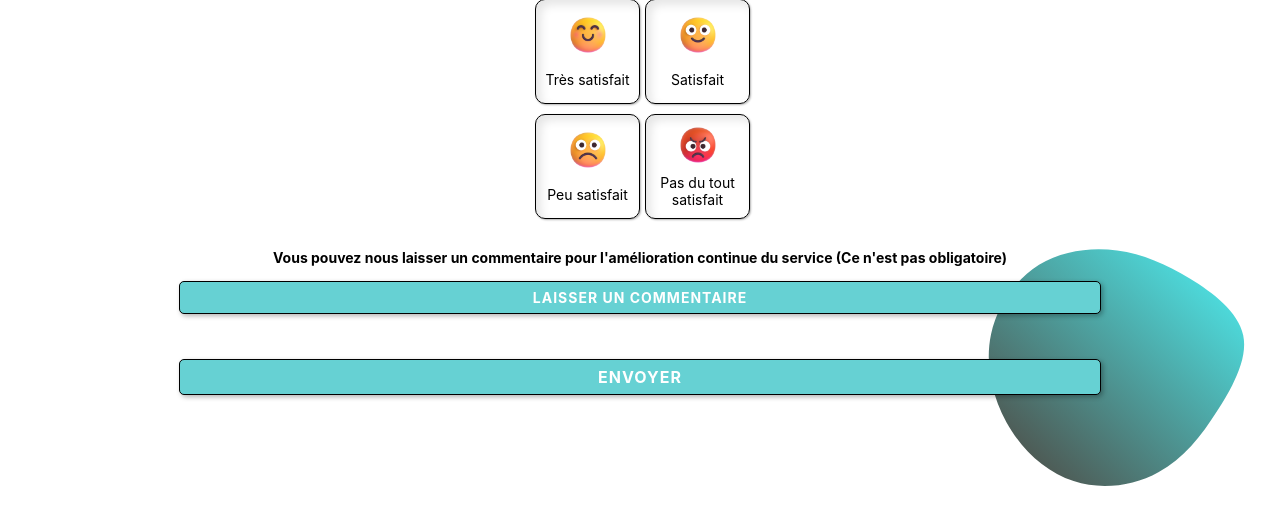
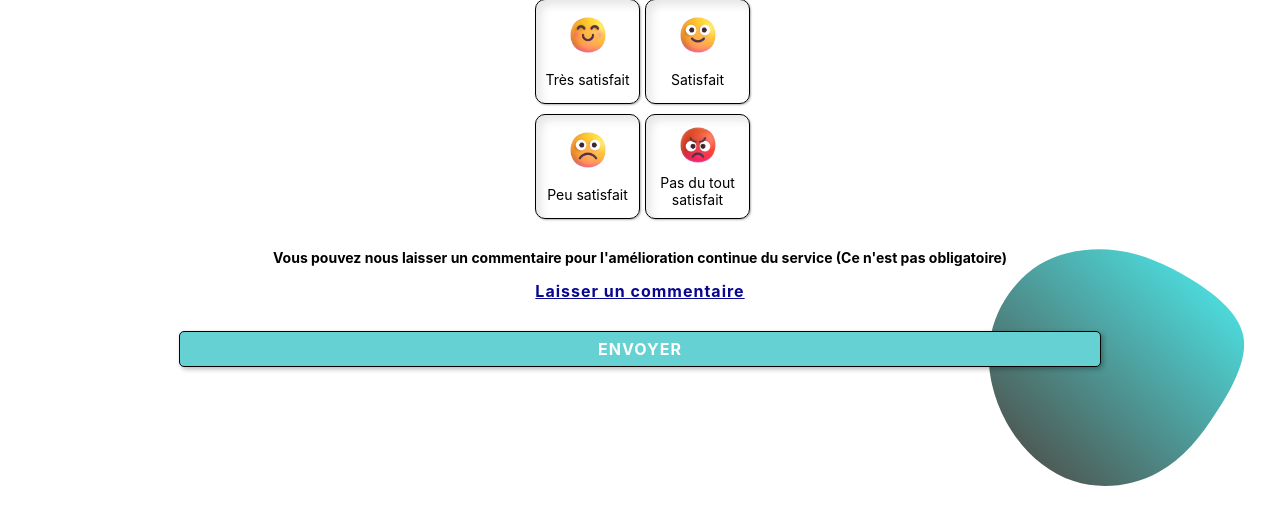
Before and after one commit to Giovidoh/appreciation-hopital, a PHP site: page / in a window 1280 px wide. Shown: the part 124-649 px from the top of the page. Run offline with PHP 8.4, Linux system fonts and the light colour scheme; data comes from the database, SQL or seed files in the repository.

Commit message:
modif comment button (UI + toggle)

```diff
--- a/css/style.css
+++ b/css/style.css
@@ -157,19 +157,15 @@ body {
   font-size: 14px;
 }
 .emoji-box__feedback__comment-btn {
-  width: 90%;
-  margin: 15px 0px;
-  border: 1px solid #000000;
-  box-shadow: 2px 2px 5px rgba(0, 0, 0, 0.3);
-  border-radius: 5px;
+  margin-top: 15px;
+  border: none;
+  color: #090692;
   font-family: "Inter", sans-serif;
-  font-size: 14px;
+  font-size: 16px;
   font-weight: bold;
-  text-transform: uppercase;
+  background-color: transparent;
+  text-decoration: underline;
   letter-spacing: 1px;
-  padding: 7px 20px;
-  color: #FFFFFF;
-  background-color: #66d1d3;
   cursor: pointer;
 }
 .emoji-box__feedback td {
--- a/js/index.js
+++ b/js/index.js
@@ -26,7 +26,7 @@ const commentButton = document.getElementById("commentBtn");
 const commentTable = document.getElementById("commentTable");
 
 commentButton.addEventListener("click", function(){
-    commentTable.classList.add("active");
+    commentTable.classList.toggle("active");
 })
 
 //Contrôler le champ du numéro de téléphone
--- a/sass/Pages/_Index.scss
+++ b/sass/Pages/_Index.scss
@@ -123,19 +123,29 @@
                 }
 
                 &__comment-btn{
-                    width: 90%;
-                    margin: 15px 0px;
-                    border: 1px solid #000000;
-                    box-shadow: 2px 2px 5px rgba(0, 0, 0, 0.3);
-                    border-radius: 5px;
+                    // width: 90%;
+                    // margin: 15px 0px;
+                    // border: 1px solid #000000;
+                    // box-shadow: 2px 2px 5px rgba(0, 0, 0, 0.3);
+                    // border-radius: 5px;
+                    // font-family: "Inter", sans-serif;
+                    // font-size: 14px;
+                    // font-weight: bold;
+                    // text-transform: uppercase;
+                    // letter-spacing: 1px;
+                    // padding: 7px 20px;
+                    // color: $pure-white;
+                    // background-color: $color-secondary-2;
+
+                    margin-top: 15px;
+                    border: none;
+                    color: $color-link-1;
                     font-family: "Inter", sans-serif;
-                    font-size: 14px;
+                    font-size: 16px;
                     font-weight: bold;
-                    text-transform: uppercase;
+                    background-color: transparent;
+                    text-decoration: underline;
                     letter-spacing: 1px;
-                    padding: 7px 20px;
-                    color: $pure-white;
-                    background-color: $color-secondary-2;
                     cursor: pointer;
                 }
 
--- a/sass/Utils/_Variables.scss
+++ b/sass/Utils/_Variables.scss
@@ -4,3 +4,4 @@ $color-primary: #4DF4F7;
 $color-secondary-1: #E8E8FF;
 $color-secondary-2: #66d1d3;
 $color-secondary-3: #dc142f;
+$color-link-1: #090692;
```
Also changed, not shown: 1 other file.
